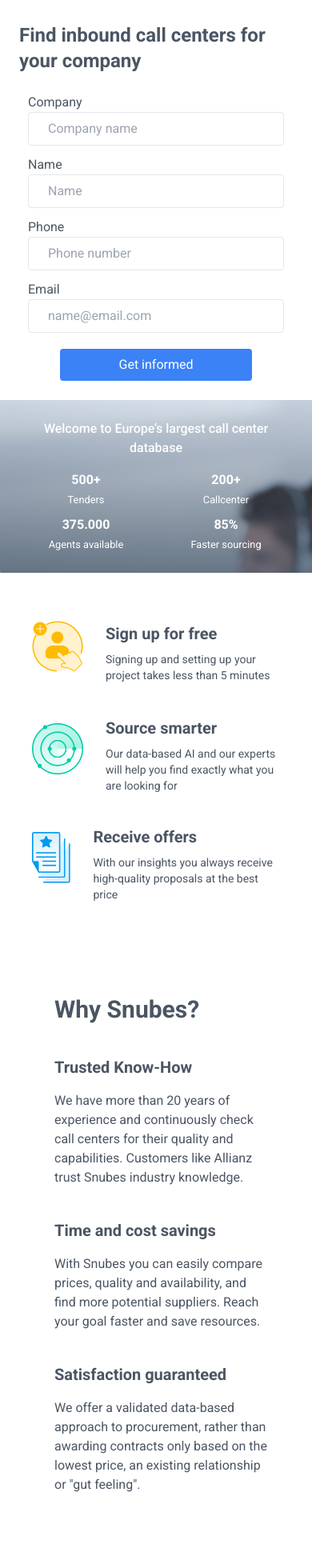
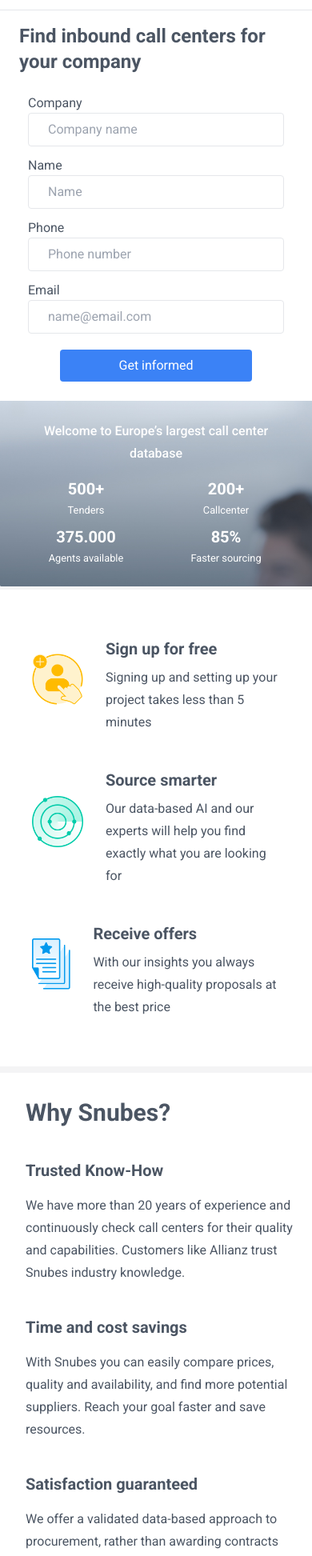
Before and after one commit to GutuGaluppo/snubes, a React (Create React App) app: page / in a window 390 px wide. Shown: the part 52-1997 px from the top of the page at 80% size. Built offline with nearby package versions, Linux system fonts and the light colour scheme.

Commit message:
style: improve layout

```diff
--- a/src/components/Carousel.js
+++ b/src/components/Carousel.js
@@ -8,7 +8,7 @@
 
 function CarouselComponent() {
 	return (
-		<div className="mx-auto">
+		<div className="mx-auto py-10 border-y-4 border-zinc-100">
 			<div className="flex flex-col items-center w-">
 				{/*
 			TODO
--- /dev/null
+++ b/src/components/DataHero.js
@@ -0,0 +1,27 @@
+import React from 'react'
+
+function DataHero() {
+	return <div className="flex flex-col self-end md:m-2 text-white">
+		<p className="font-medium mb-4 text-center">Welcome to Europe’s largest call center database</p>
+		<div className="grid md:grid-cols-4 grid-cols-2 gap-2">
+			<div className="text-center">
+				<h2 className="font-bold">500+</h2>
+				<small>Tenders</small>
+			</div>
+			<div className="text-center">
+				<h2 className="font-bold">200+</h2>
+				<small>Callcenter</small>
+			</div>
+			<div className="text-center">
+				<h2 className="font-bold">375.000</h2>
+				<small>Agents available</small>
+			</div>
+			<div className="text-center">
+				<h2 className="font-bold">85%</h2>
+				<small>Faster sourcing</small>
+			</div>
+		</div>
+	</div>
+}
+
+export default DataHero
--- a/src/components/Form.js
+++ b/src/components/Form.js
@@ -6,7 +6,10 @@
 	const [phone, setPhone] = useState('')
 	const [email, setEmail] = useState('')
 
-	return <form className="grid grid-flow-row gap-3 mt-6">
+	return <div className='md:text-center px-6 py-4'>
+		<h2 className="font-bold text-2xl">Find inbound call centers for your company</h2>
+		<p className="hidden md:block">Use our AI and Big Data driven call center sourcing solution</p>
+		<form className="grid grid-flow-row gap-3 mt-6">
 			{/*
 			TODO:
 
@@ -73,6 +76,7 @@
 			</label>
 			<button className="px-6 py-2 bg-blue-500 text-white rounded w-60 mx-auto my-2">Get informed</button>
 		</form>
+	</div>
 }
 
 export default Form
--- a/src/components/Hero.js
+++ b/src/components/Hero.js
@@ -1,46 +1,19 @@
 import React from 'react'
+import DataHero from './DataHero'
 import Form from './Form'
 
 function Hero() {
 	return (
 		<div>
-			<div className="bg-white max-w-fit rounded md:hidden">
-				<div className='md:text-center text-left px-6 py-4'>
-					<h2 className="font-bold text-2xl">Find inbound call centers for your company</h2>
-					<p className="hidden md:block">Use our AI and Big Data driven call center sourcing solution</p>
-					<Form />
-				</div>
+			<div className="bg-white max-w-fit rounded lg:hidden mx-auto">
+				<Form />
 			</div>
 			<div className="w-auto h-30 p-6 bg-cover bg-[url('/src/images/hero-bg.jpg')]">
 				<div className="flex justify-center items-center">
-					<div className="bg-white max-w-fit rounded hidden md:block">
-						<div className='text-center px-6 py-4'>
-							<h2 className="font-bold text-2xl">Find inbound call centers for your company</h2>
-							<p>Use our AI and Big Data driven call center sourcing solution</p>
-							<Form />
-						</div>
+					<div className="bg-white max-w-fit rounded hidden lg:block">
+						<Form />
 					</div>
-					<div className="flex flex-col self-end md:m-2 text-white">
-						<p className="font-medium mb-4 text-center">Welcome to Europe’s largest call center database</p>
-						<div className="grid md:grid-cols-4 grid-cols-2 gap-2">
-							<div className="text-center">
-								<h2 className="font-bold">500+</h2>
-								<small>Tenders</small>
-							</div>
-							<div className="text-center">
-								<h2 className="font-bold">200+</h2>
-								<small>Callcenter</small>
-							</div>
-							<div className="text-center">
-								<h2 className="font-bold">375.000</h2>
-								<small>Agents available</small>
-							</div>
-							<div className="text-center">
-								<h2 className="font-bold">85%</h2>
-								<small>Faster sourcing</small>
-							</div>
-						</div>
-					</div>
+					<DataHero />
 				</div>
 			</div>
 		</div>
--- a/src/components/InfoIcons.js
+++ b/src/components/InfoIcons.js
@@ -23,21 +23,23 @@
 
 function InfoIcons() {
 	return (
-		<div className="flex flex-wrap justify-center items-center  mx-auto my-10">
+		<div className="flex justify-center items-center mx-auto py-10 border-y-4 border-zinc-100">
+			<div className="grid grid-flow-rows sm:grid-flow-cols sm:grid-cols-3 gap-1">
 				{
 					infoArray.map((info, index) => {
 						return (
 							<div className="flex md:flex-col items-center m-5 md:mx-4 px-5 md:p-0" key={index}>
 								<img src={info.icon} alt={info.icon} className="w-16 h-16 mb-4" />
-							<div className="pl-7 md:p-0">
+								<div className="pl-7 md:px-5">
 									<h3 className="font-bold md:text-center text-xl mb-2">{info.title}</h3>
-								<p className="text-sm max-w-xs md:text-center">{info.description}</p>
+									<p className="max-w-xs md:text-center">{info.description}</p>
 								</div>
 							</div>
 						)
 					})
 				}
 			</div>
+		</div>
 	)
 }
 
--- a/src/components/NavBar.js
+++ b/src/components/NavBar.js
@@ -4,9 +4,9 @@
 
 function NavBar() {
 	return (
-		<nav className="flex md:justify-evenly justify-between items-center h-4 p-8 md:p-10 text-gray-500 font-light">
+		<nav className="flex lg:justify-evenly justify-between items-center h-4 p-8 lg:p-10 text-gray-500 font-light border-b">
 			<img src={snubesLogo} alt="snubes logo" width='160px'/>
-			<ul className='md:grid grid-flow-col auto-rows-auto gap-3 hidden'>
+			<ul className='lg:grid grid-flow-col auto-rows-auto gap-3 hidden'>
 				<li>About Us</li>
 				<li>How it works</li>
 				<li>Become a Partner</li>
@@ -29,7 +29,7 @@
 				<li>Sign in</li>
 				<li>Get Access</li>
 			</ul>
-			<button className="md:hidden block">
+			<button className="lg:hidden block">
 				<img src={menuIcon} alt="" width="30" />
 			</button>
 		</nav>
--- a/src/components/WhySnubes.js
+++ b/src/components/WhySnubes.js
@@ -17,8 +17,8 @@
 
 function WhySnubes() {
 	return (
-		<div className="w-auto p-14 bg-cover bg-right md:bg-[url('/src/images/desk-bg.png')]">
-			<div className="w-auto md:w-[31rem] ml-3 lg:mx-auto">
+		<div className="w-auto p-5 py-8 lg:p-14 bg-cover bg-right lg:bg-center md:bg-[url('/src/images/desk-bg.png')] border-y-4 border-zinc-100">
+			<div className="w-auto md:w-[31rem] ml-3 lg:mx-auto bg-white md:p-5 rounded-xl bg-opacity-60 backdrop-filter backdrop-blur-lg">
 				<h2 className="text-left text-3xl font-semibold">Why Snubes?</h2>
 				{
 					array.map((item, index) => {
--- a/src/index.css
+++ b/src/index.css
@@ -1,14 +1,21 @@
 @tailwind base;
+
 @tailwind components;
+
 @tailwind utilities;
 
 @layer base {
   body {
     @apply h-screen;
-		@apply text-gray-600
-  },
-	h2 {
-		@apply text-4xl;
-		@apply font-bold;
-	}
+
+    @apply text-gray-600;
+  }
+
+  h2 {
+    @apply text-xl;
+  }
+
+  p {
+    @apply leading-7;
+  }
 }
```
Lines whose indentation alone changed are shown as unchanged.
